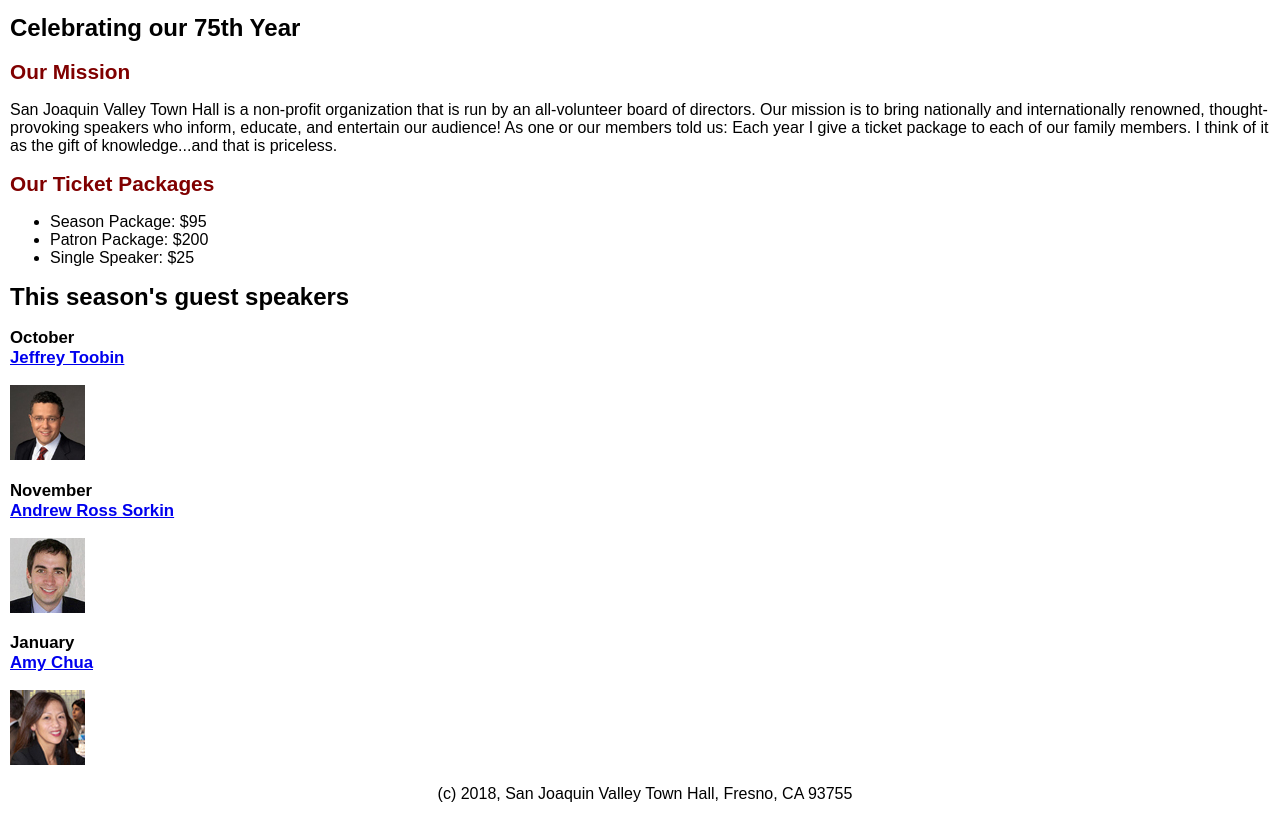
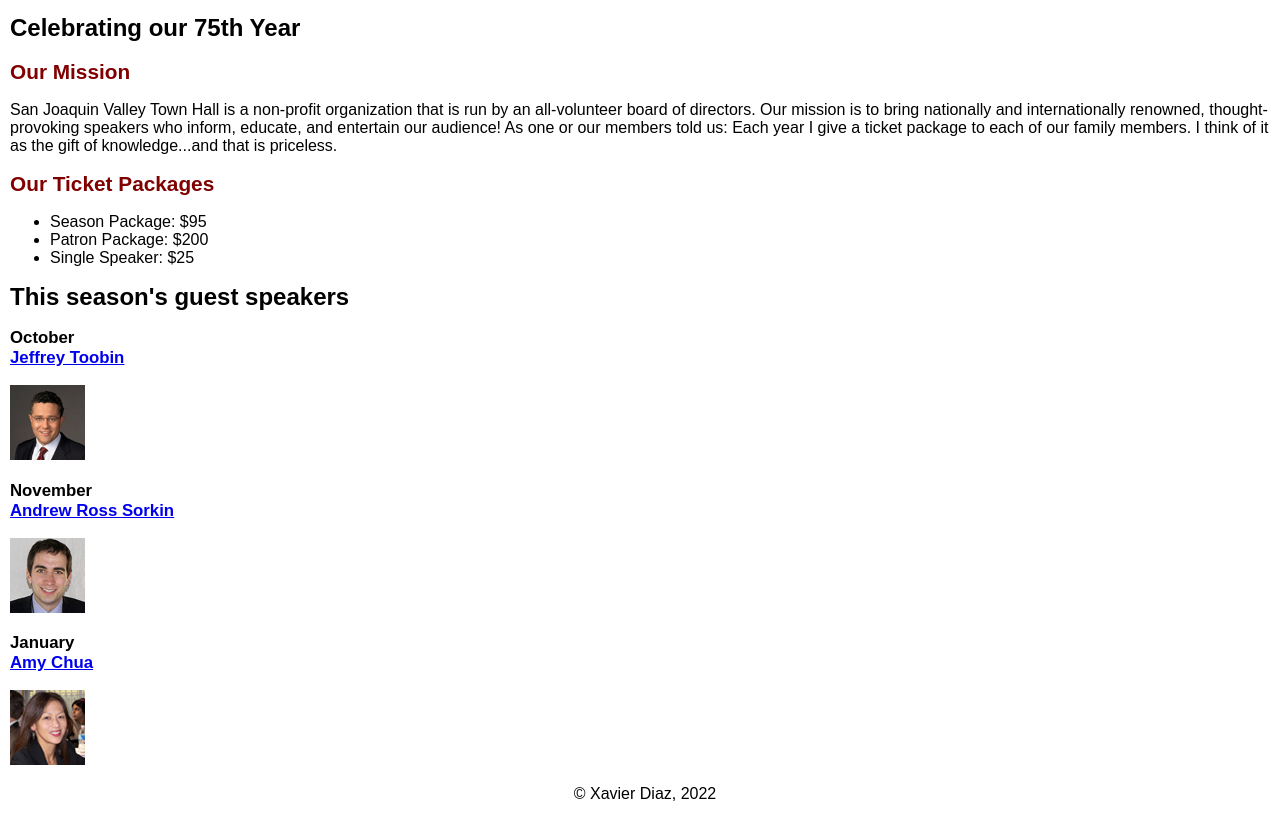
Before and after one commit to XDiaz1/A11, a plain HTML site: page index.html in a window 1280 px wide. Shown: the part 107-926 px from the top of the page. Drawn offline with Linux system fonts and the light colour scheme.

Commit message:
Update index.html

```diff
--- a/index.html
+++ b/index.html
@@ -42,7 +42,7 @@
 
 	</main>
 	<footer>
-		<p>(c) 2018, San Joaquin Valley Town Hall, Fresno, CA 93755</p>
+		<p>&copy; Xavier Diaz, 2022</p>
 	</footer>
 </body>
 </html>
```
